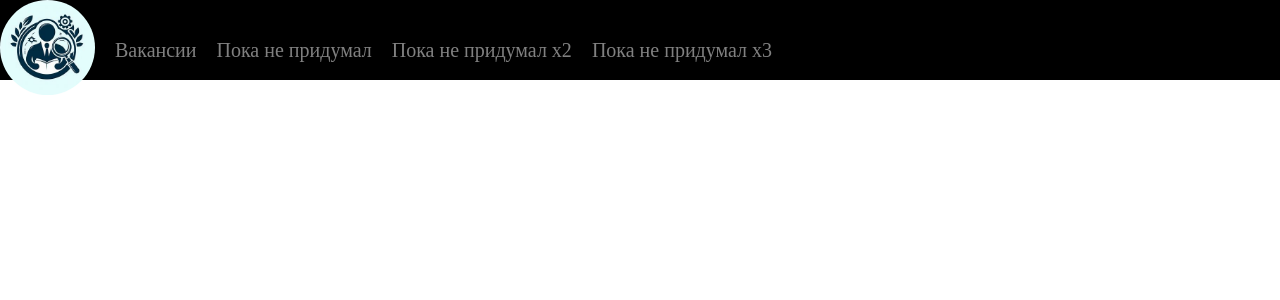
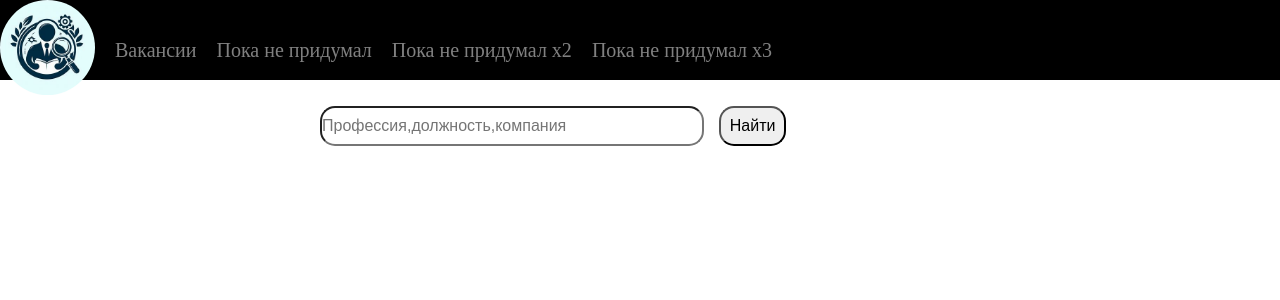
Before and after one commit to ArtemMaslouski/WorkService, a React (Create React App) app in the folder workservice/: page / in a window 1280 px wide. Shown: the top 300 px of the page. Built offline with nearby package versions, Linux system fonts and the light colour scheme.

Commit message:
create input and button

```diff
--- a/workservice/src/components/MainWindow/MainWindow.tsx
+++ b/workservice/src/components/MainWindow/MainWindow.tsx
@@ -1,9 +1,14 @@
 import React from  'react'
 import MainNavigation from '../../modules/MainWindow/MainNavigation'
+import MainSearchInput from '../../modules/MainWindow/MainSearchInput'
 
 const MainWindow = () => {
     return (
-        <MainNavigation />
+        <>
+             <MainNavigation />
+             <MainSearchInput />
+        </>
+
     )
 }
 
--- /dev/null
+++ b/workservice/src/modules/MainWindow/MainSearchInput.jsx
@@ -0,0 +1,13 @@
+import React from 'react'
+import './sass/MainWindow.scss'
+
+const MainSearchInput = () => {
+    return (
+        <div className='main-window__search-input__header'>
+            <input className='main-window__search-input' type="text" maxLength={50} placeholder='Профессия,должность,компания'/>
+            <button className='main-window__search-button'>Найти</button>
+        </div>
+    )
+}
+
+export default MainSearchInput
--- a/workservice/src/modules/MainWindow/sass/MainWindow.scss
+++ b/workservice/src/modules/MainWindow/sass/MainWindow.scss
@@ -9,6 +9,25 @@
         width: 100%;
         height: 10vh;
         background-color: black;
+    }
+    &__search-input__header{
+        margin-top: 2%;
+        margin-left: 25%;
+    }
+    &__search-input{
+        width: 40%;
+        height: 5vh;
+        border-radius: 15px;
+        font-size: 16px;
+
+    }
+    &__search-button{
+        width: 7%;
+        height: 5vh;
+        border-radius: 15px;
+        font-size: 16px;
+        margin-left: 15px;
+
     }
 
     &__navigation {
```
